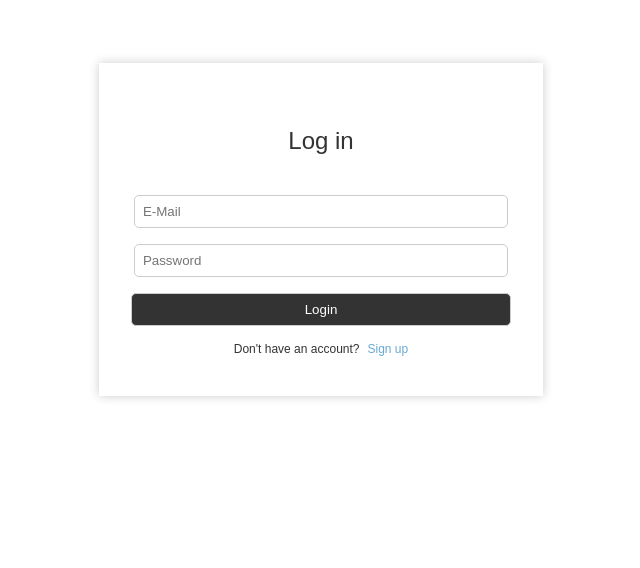
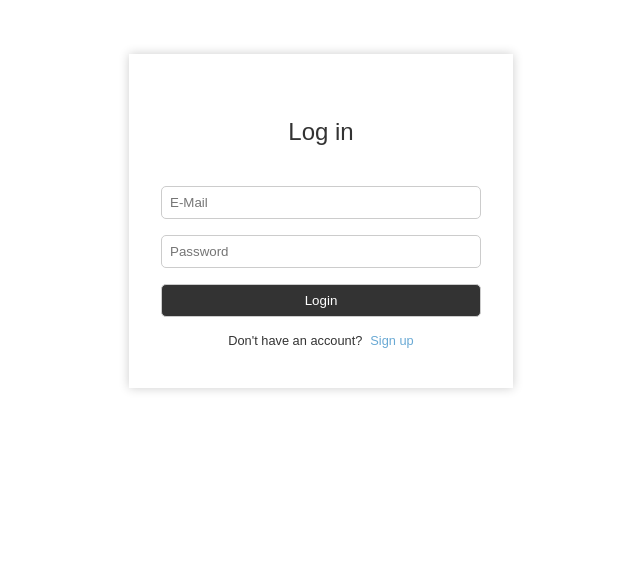
Before and after one commit to max-elia/poc-kv-auth, a website: page public/login/index.html in a window 1280 px wide. Shown: the part 129-697 px from the top of the page, without its empty margins (319-959 px from the left). Drawn offline with Linux system fonts and the light colour scheme.

Commit message:
Refactor HTML, write Docs

```diff
--- a/functions/auth/login.js
+++ b/functions/auth/login.js
@@ -33,7 +33,6 @@ export async function onRequestPost(context) {
         }
         throw new Error("E-Mail or password is incorrect");
     } catch (e) {
-        console.log(e.message);
         return new Response(e.message, {
             status: 302,
             statusText: "User registration failed",
--- a/public/login/index.html
+++ b/public/login/index.html
@@ -14,14 +14,12 @@
                 <input type="text" id="email" name="email" placeholder="E-Mail" />
                 <input type="password" id="password" name="password" placeholder="Password" />
                 <input type="submit" name="submit" id="submit" value="Login" />
-                <span style="font-size: 12px"
-                    >Don't have an account?<a href="/register">Sign up</a></span
-                >
+                <span>Don't have an account?<a href="/register">Sign up</a></span>
             </form>
         </main>
         <footer>
             <p>
-                <a href="https://github.com/max-elia/poc-kv-auth">
+                <a href="https://github.com/max-elia/poc-kv-auth" target="_blank">
                     <svg
                         stroke="currentColor"
                         fill="currentColor"
--- a/public/main.css
+++ b/public/main.css
@@ -1,3 +1,6 @@
+* {
+    box-sizing: border-box;
+}
 body {
     font-family: sans-serif;
     text-align: center;
@@ -7,6 +10,7 @@ body {
     flex-direction: column;
     align-items: center;
     height: 100vh;
+    margin: 0;
 }
 main {
     flex-grow: 1;
@@ -47,7 +51,7 @@ form span a {
     color: #69a9d4;
 }
 input {
-    width: calc(100% - 23px);
+    width: 100%;
     padding: 0.5rem;
     margin: 0.5rem 0;
     border: 1px solid #ccc;
```
Also changed, not shown: public/index.html (+1 -1 lines), public/protected/index.html (+1 -1 lines), public/register/index.html (+2 -2 lines), README.md.
